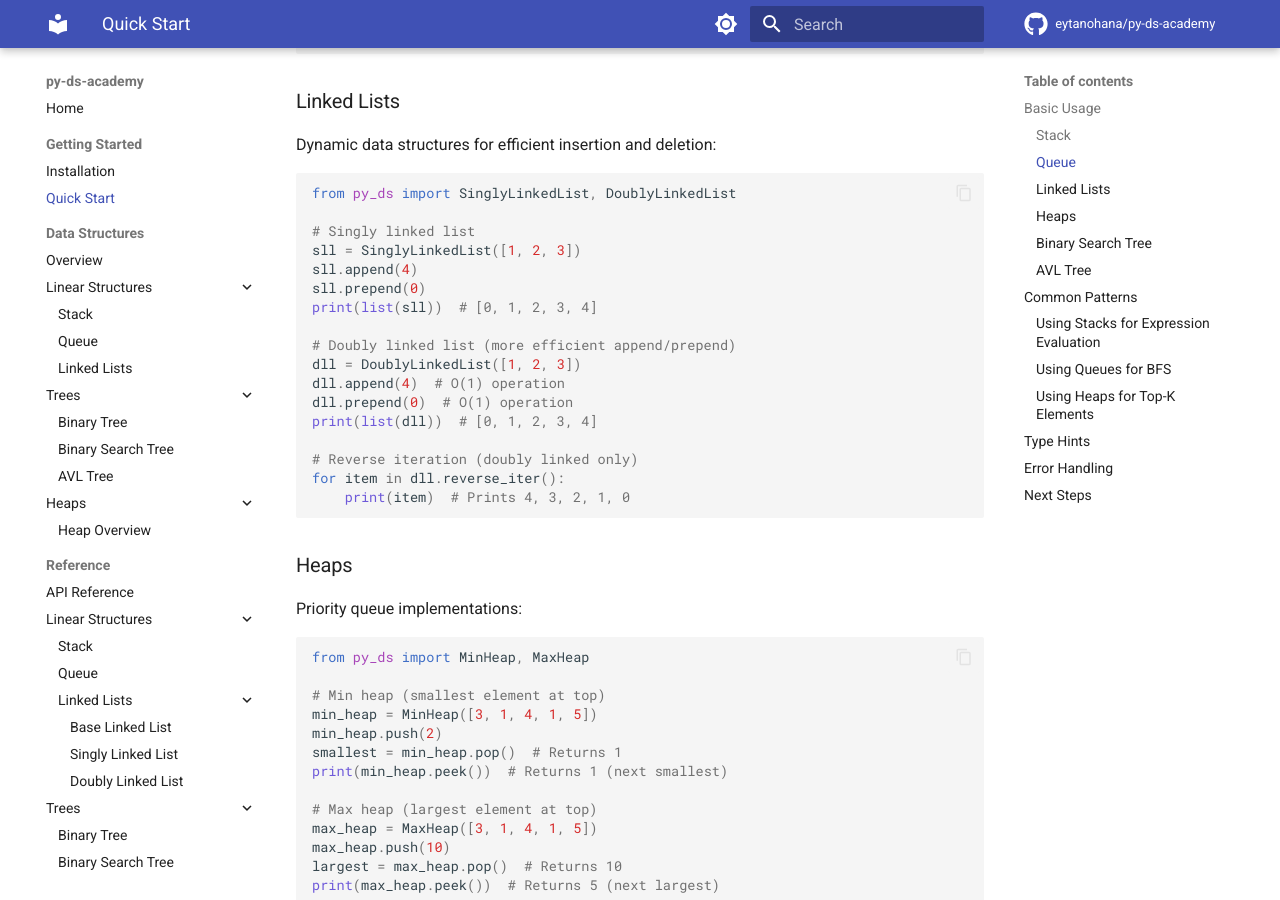
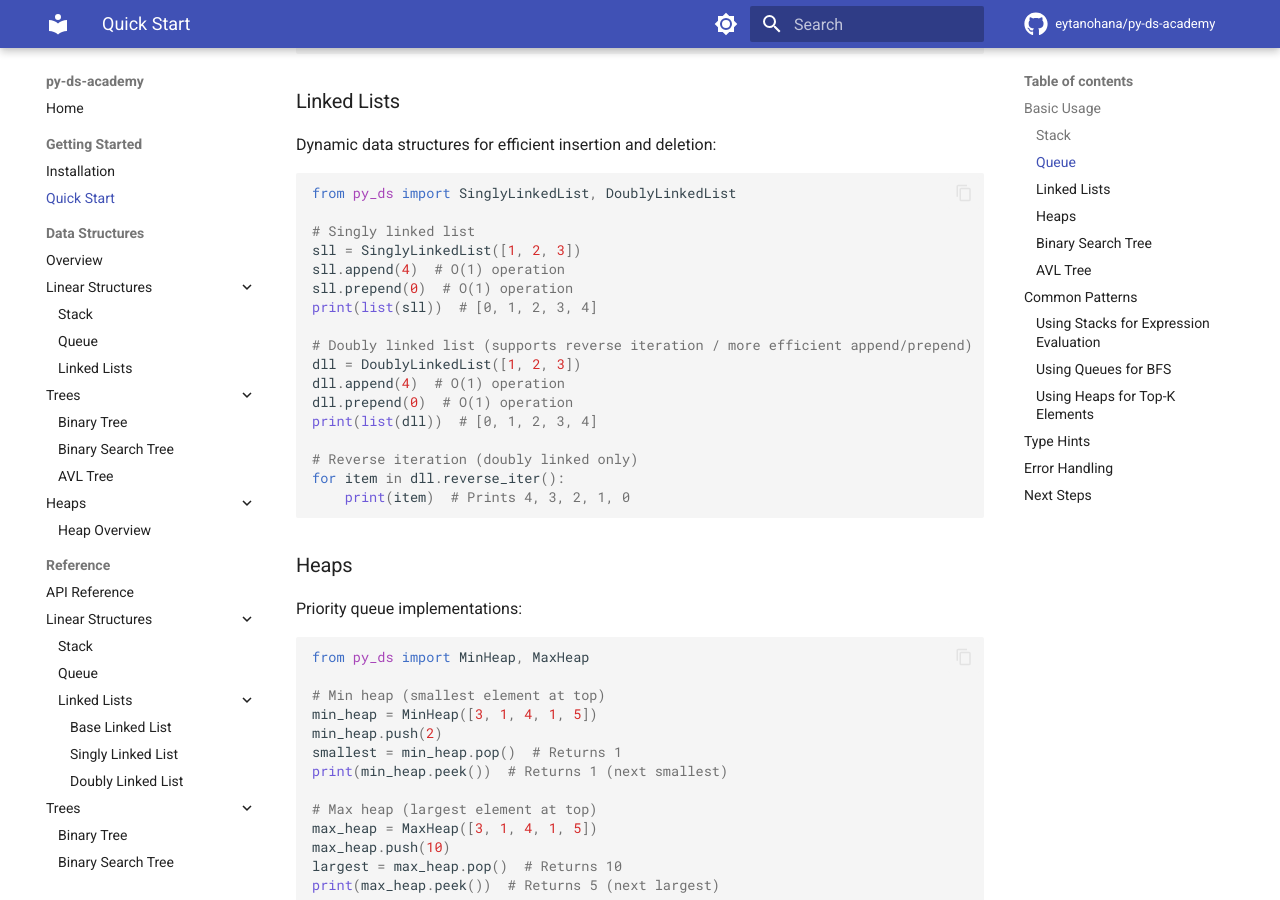
Before and after one commit to eytanohana/py-ds-academy, an MkDocs documentation site: the page built from docs/getting-started/quickstart.md, in a window 1280 px wide and 900 px high, scrolled down 1177 px. Built offline with MkDocs 1.6.1 and Material for MkDocs 9.7.7, drawn with Linux system fonts in a browser that asks for light colours; comment, search, counter and statistics services are not loaded; the version menu is left out.

```diff
--- a/docs/getting-started/quickstart.md
+++ b/docs/getting-started/quickstart.md
@@ -63,11 +63,11 @@
 
 # Singly linked list
 sll = SinglyLinkedList([1, 2, 3])
-sll.append(4)
-sll.prepend(0)
+sll.append(4)  # O(1) operation
+sll.prepend(0)  # O(1) operation
 print(list(sll))  # [0, 1, 2, 3, 4]
 
-# Doubly linked list (more efficient append/prepend)
+# Doubly linked list (supports reverse iteration / more efficient append/prepend)
 dll = DoublyLinkedList([1, 2, 3])
 dll.append(4)  # O(1) operation
 dll.prepend(0)  # O(1) operation
```
Also changed, not shown: docs/index.md (+1 -1 lines), docs/structures.md (+3 -3 lines), docs/structures/linked-lists.md (+17 -18 lines).
